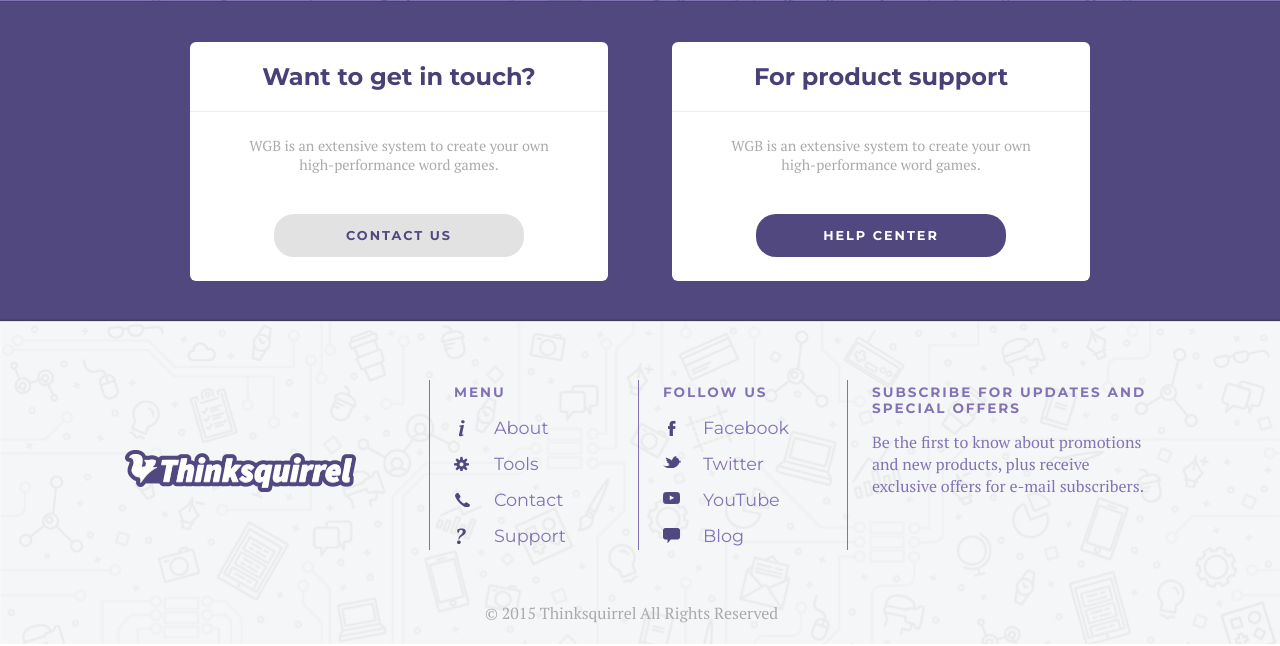
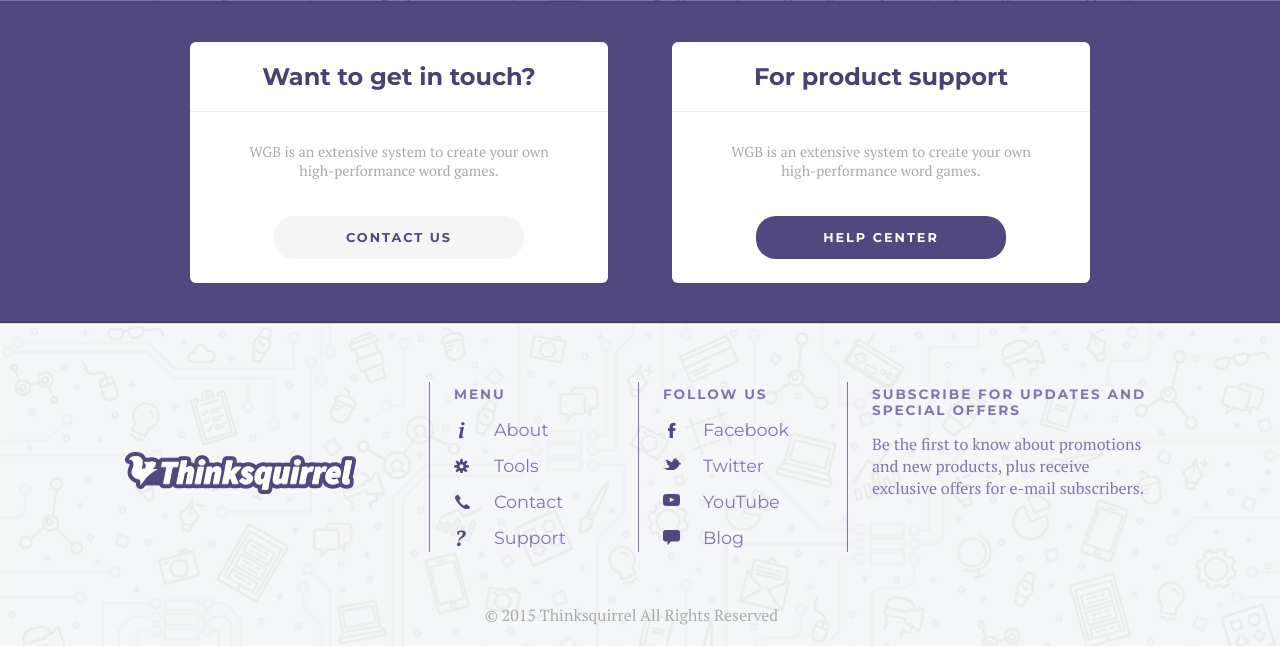
Before and after one commit to nbolt/thinksquirrel, a PHP site: page / in a window 1280 px wide. Shown: the part 3709-4355 px from the top of the page. Run offline with PHP 8.4, Linux system fonts and the light colour scheme; some libraries are stand-ins or nearby versions.

Commit message:
leading update

```diff
--- a/style.css
+++ b/style.css
@@ -747,7 +747,7 @@ header .links .link .text {
     font-family: PT Serif;
     font-size: 0.9em;
     color: #aaa;
-    padding: 24px 0;
+    padding: 30px 0 20px;
     width: 320px;
     margin: auto;
 }
@@ -759,8 +759,8 @@ header .links .link .text {
 }
 
 #block-4 .viewport .bottom .boxes .box .button.gray {
-    background-color: #e2e2e2;
     color: hsl(249, 28%, 39%);
+    background-color: #F5F5F5;
 }
 
 #block-4 .viewport .bottom .boxes .box .button.purple {
```
